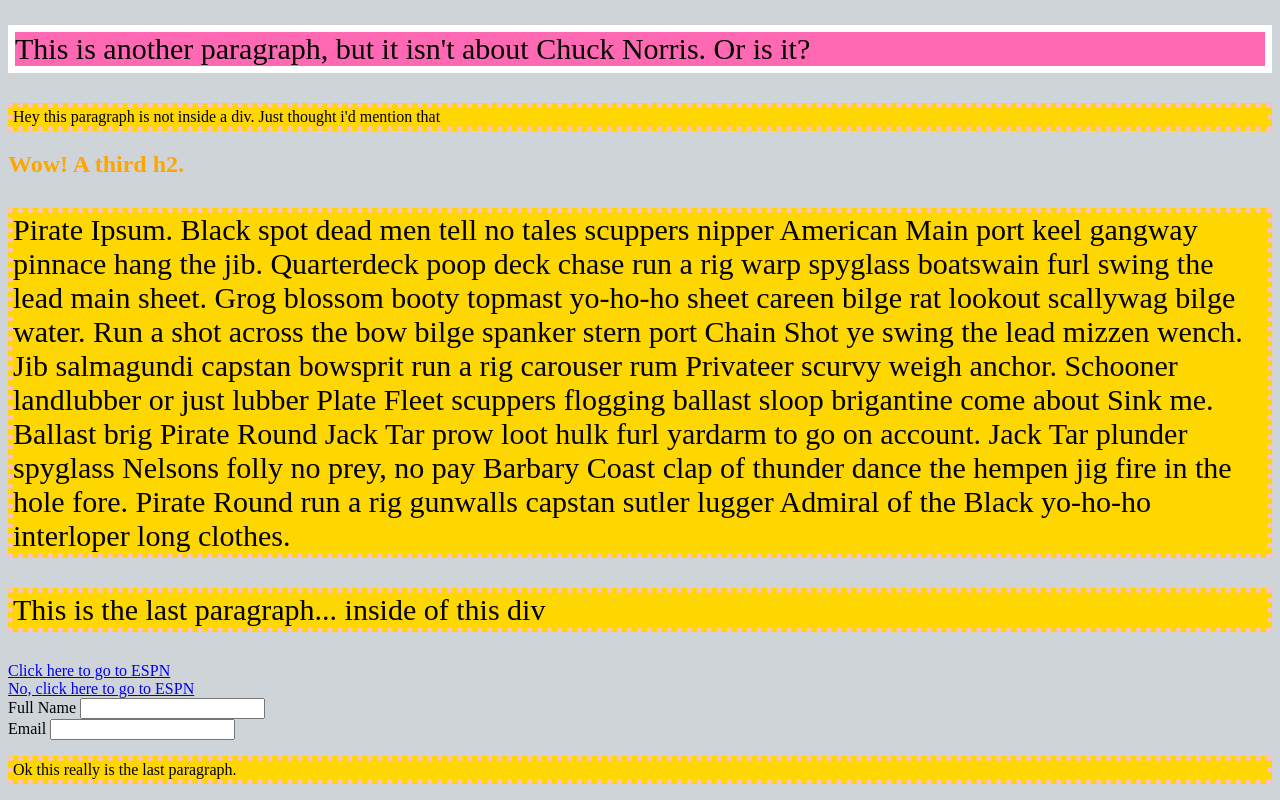
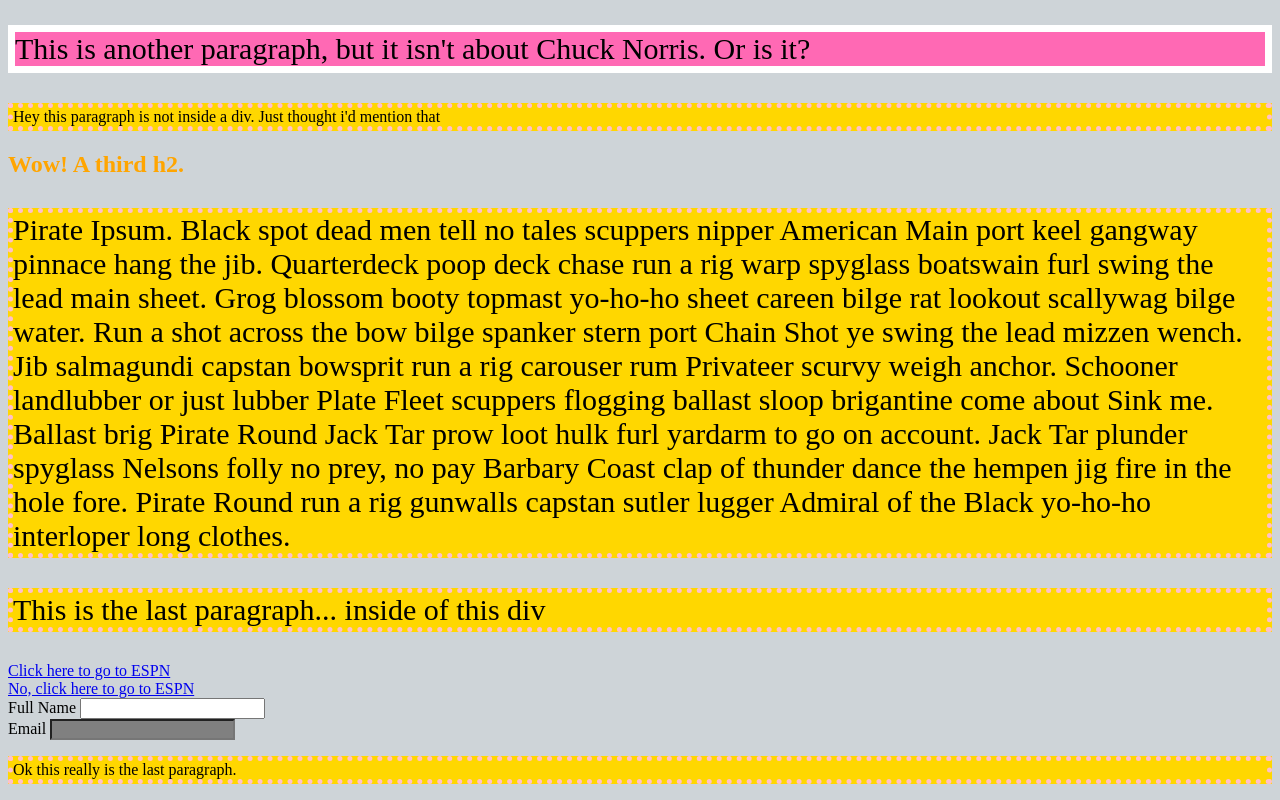
Before and after one commit to AshlynBarrera/SelectorsExercise, a plain HTML site: page index.html in a window 1280 px wide. Shown: the part 952-1752 px from the top of the page. Drawn offline with Linux system fonts and the light colour scheme.

Commit message:
Modified the style.css

```diff
--- a/style.css
+++ b/style.css
@@ -34,8 +34,8 @@ div p{
 }
 
 
-/* NEED HELP 11*/
-input [type = 'email']{
+
+input[name=email]{
  background-color: #808080 ;
 }
 
```
